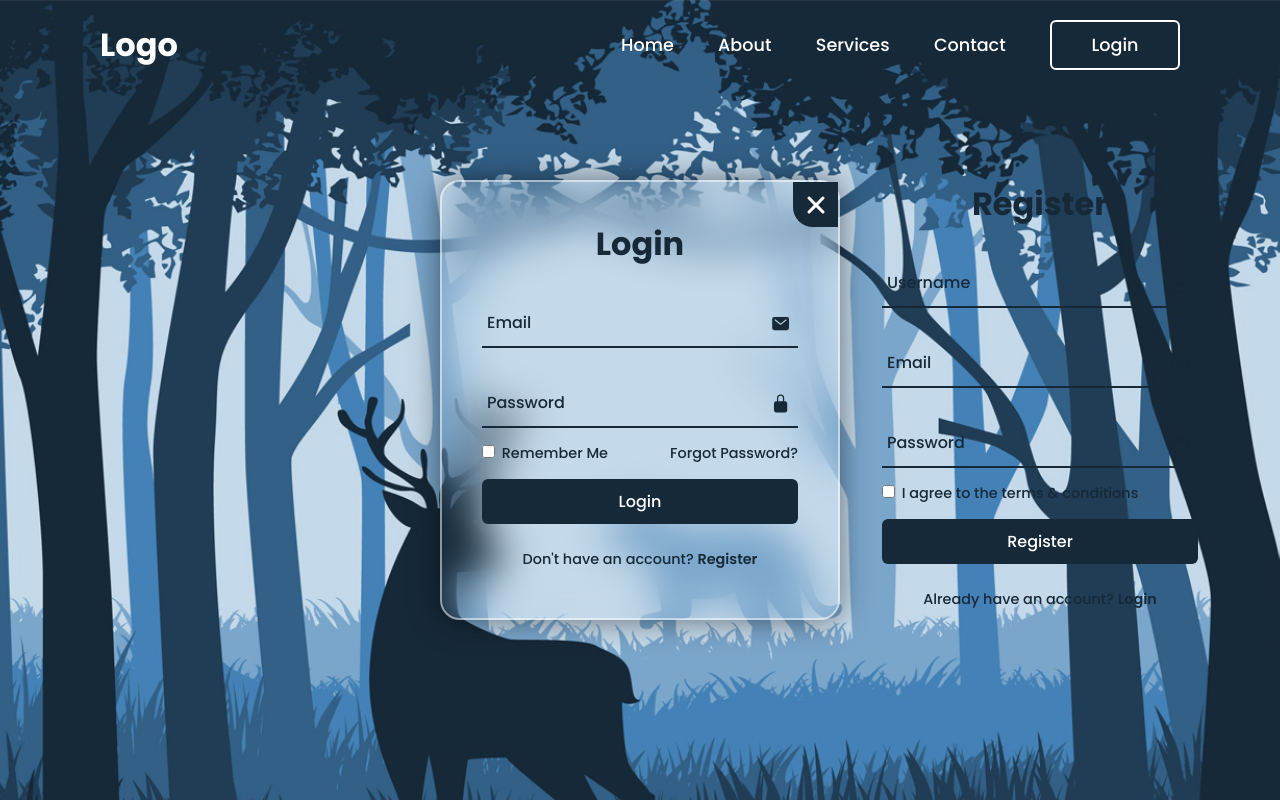
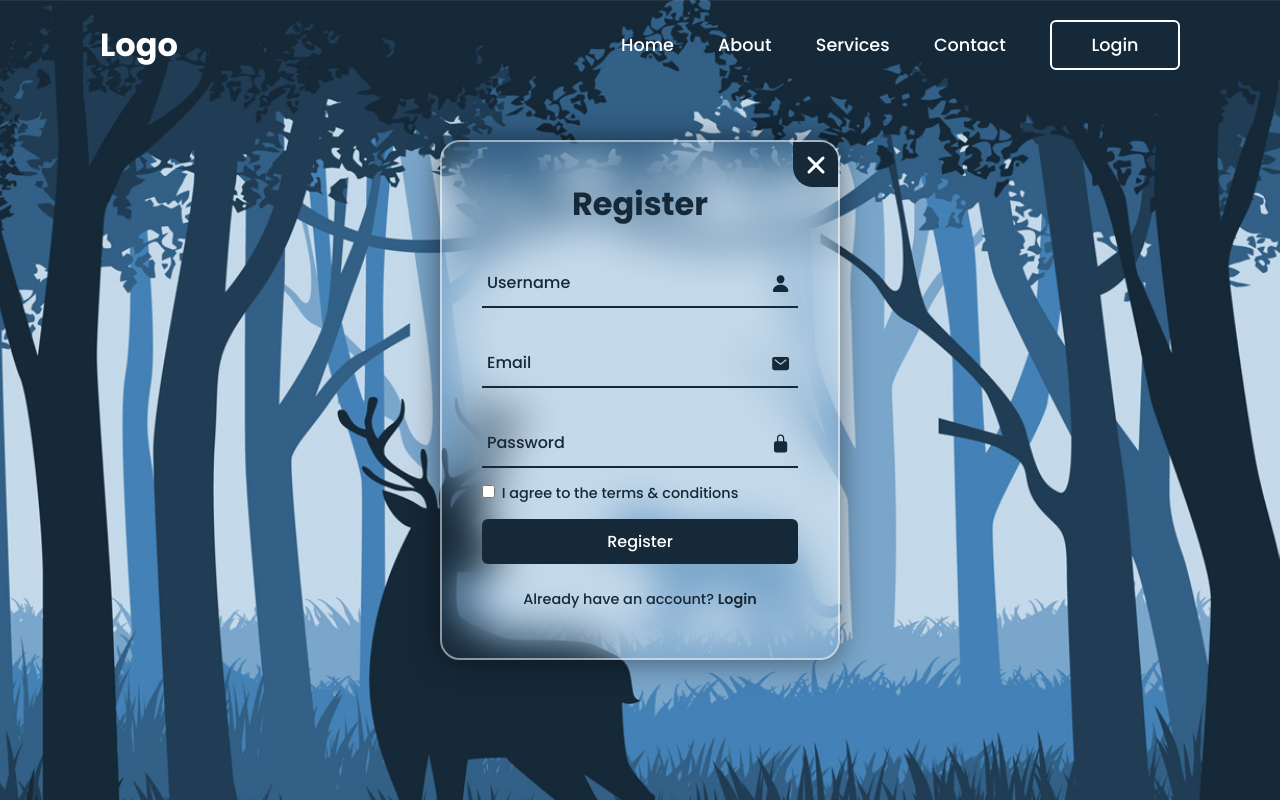
Before and after one commit to KevinAhlin/WebsiteHomepage, a plain HTML site: page index.html in a window 1280 px wide. Both pictures are taken after a click on the link "Register". Drawn offline with nearby package versions, Linux system fonts and the light colour scheme.

Commit message:
added function to swtich between login and registration forms

```diff
--- a/script.js
+++ b/script.js
@@ -0,0 +1,13 @@
+// HTML elements
+const wrapper = document.querySelector(".wrapper")
+const loginLink = document.querySelector(".login-link")
+const registerLink = document.querySelector(".register-link")
+
+// Eventlisteners and functions
+registerLink.addEventListener("click", () => {
+  wrapper.classList.add("active")
+})
+
+loginLink.addEventListener("click", () => {
+  wrapper.classList.remove("active")
+})
--- a/style.css
+++ b/style.css
@@ -95,7 +95,12 @@ header {
   display: flex;
   justify-content: center;
   align-items: center;
-  /* overflow: hidden; */
+  overflow: hidden;
+  transition: height 0.2s ease;
+}
+
+.wrapper.active {
+  height: 520px;
 }
 
 .wrapper .icon-close {
@@ -121,12 +126,24 @@ header {
 }
 
 .wrapper .form-box.login {
-  /* display: none; */
+  transition: transform 0.2s ease;
+  transform: translateX(0);
+}
+
+.wrapper.active .form-box.login {
+  transition: none;
+  transform: translateX(-400px);
 }
 
 .wrapper .form-box.register {
   position: absolute;
+  transition: none;
   transform: translateX(400px);
+}
+
+.wrapper.active .form-box.register {
+  transition: transform 0.2s ease;
+  transform: translateX(0);
 }
 
 .form-box h2 {
```
